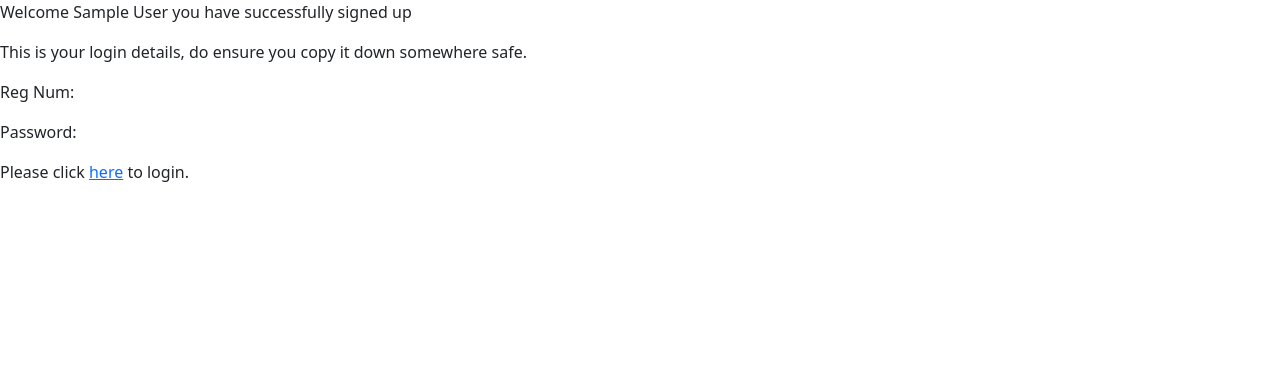
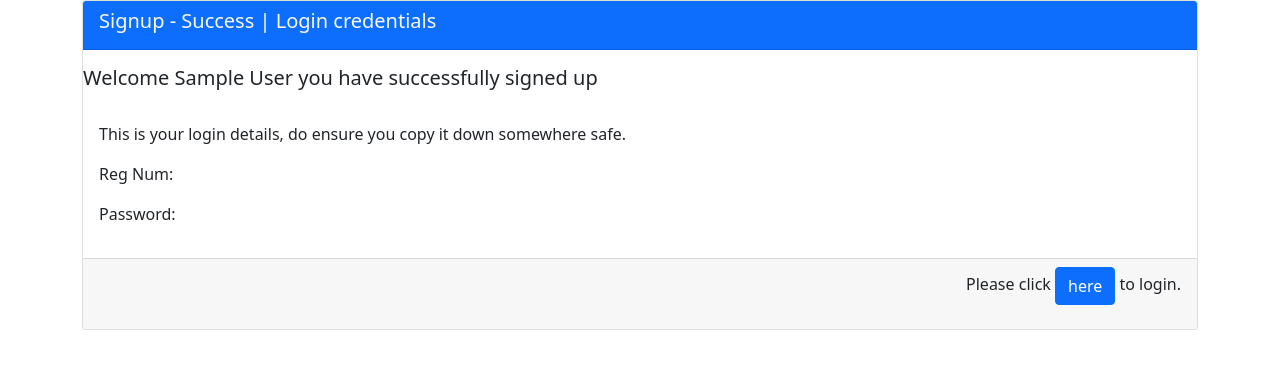
Before and after one commit to phurhard/SchoolPortal, a Django app: page /auth/ in a window 1280 px wide. Shown: the top 369 px of the page. Run offline with Django 4.2, Linux system fonts and the light colour scheme; the visitor is signed in with stand-in values (Sample User, id 1); some libraries are stand-ins or nearby versions.

Commit message:
css going well

```diff
--- a/Authentication/templates/Authentication/index.html
+++ b/Authentication/templates/Authentication/index.html
@@ -1,13 +1,30 @@
 {% extends 'Authentication/base.html' %}
-{% block title %}Auth|Landing page{% endblock %}
+{% load static %}
+{% block link %}
+    <link rel="stylesheet" type="text/css" href="{% static 'Authentication/css/credentials.css' %}">
+{% endblock %}
+{% block title %}
+    Auth - Success
+{% endblock %}
 
 {% block content %}
-<p>Welcome {{ user.get_full_name }} you have successfully signed up</p>
-<p>This is your login details, do ensure you copy it down somewhere safe.</p>
-<p>Reg Num: {{ user.reg_num }}</p>
-<p>Password: {{ user.password }}</p>
-{% comment %} find a way to decode the Password before it is sent to the frontend {% endcomment %}
+<div class="container content-container">
+    <div class="card">
+        <div class="card-header text-light bg-primary ">
+            <h5>Signup  - Success | Login credentials</h5>
+        </div>
+        <div class="card-title mt-3">
+            <h5>Welcome {{ user.get_full_name }} you have successfully signed up</h5>
+        </div>
+        <div class="card-body">
+            <p>This is your login details, do ensure you copy it down somewhere safe.</p>
+            <p>Reg Num: {{ user.reg_num }}</p>
+            <p>Password: {{ user.password }}</p>
+        </div>
 
-<p>Please click <a href="/login/">here</a> to login.</p>
-
+        <div class="card-footer text-body-secondary">
+            <p class="text-end">Please click <a class="btn btn-primary" href="/login/">here</a> to login.</p>
+        </div>
+    </div>
+</div>
 {% endblock %}
--- a/Authentication/views.py
+++ b/Authentication/views.py
@@ -75,8 +75,11 @@ class LogoutView(APIView):
         }
         return response
 '''
+
+
 def index(request):
     return render(request, 'Authentication/index.html')
+
 
 def signupTeacher(request):
     """The signup logic for a teacher
@@ -88,11 +91,8 @@ def signupTeacher(request):
         if data.is_valid():
             user = data.save(commit=False)
             user.reg_num = matric_no(request, user)
-            # user.is_staff = True
             user.save()
-            # messages.success(request, f'You can use this to login {user.reg_num}')
             return render(request, 'Authentication/index.html', {'user': user})
-            # return redirect('/login')
         else:
             return redirect('/auth/staff')
     else:
```
